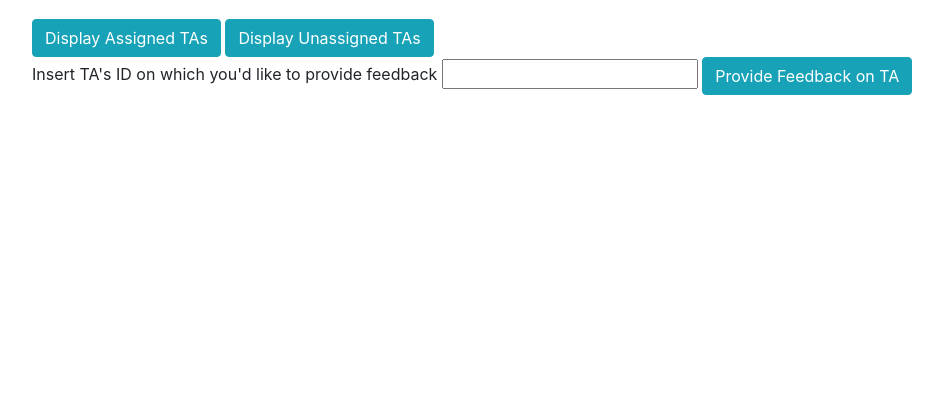
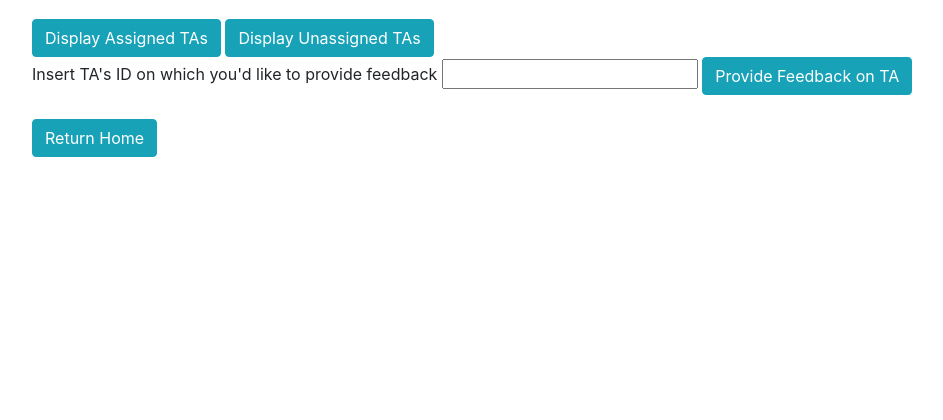
Before and after one commit to jasunbourne/cmsc389, a PHP site: page /faculty.php in a window 1280 px wide. Shown: the part 353-773 px from the top of the page, without its empty margins (53-996 px from the left). Run offline with PHP 8.4, Linux system fonts and the light colour scheme; some libraries are stand-ins or nearby versions.

Commit message:
back buttons for easier nav

```diff
--- a/Code/adminHome.php
+++ b/Code/adminHome.php
@@ -25,7 +25,8 @@ if (!isset($_POST['appButton']) and !isset($_POST['adminButton']) and !isset($_P
                     </div>
                     <div class="form-group">
                         <input type = "submit" class="btn btn-info" name="submitClass" value = "Assign TA's"/>
-                        <input type="submit" class="btn btn-info" name="viewApps" value="View TA Applications" formnovalidate/>
+                        <input type="submit" class="btn btn-info" name="viewApps" value="View TA Applications" formnovalidate/><br><br>
+                        <a class = "btn btn-info" href = "main.php"> Return Home </a>
                     </div>
                 </form>
             </div>
--- a/Code/applicantHome.php
+++ b/Code/applicantHome.php
@@ -77,8 +77,8 @@ $body = <<<BODY
     <h1>TA Application</h1>
     <a class="btn btn-primary" href="apply1.php">Apply/Edit Application</a>
     <a class="btn btn-primary" href="deleteApplication.php" onclick = "return confirm('Are you sure you want to remove your application?');">Remove Application</a>
-    <a class="btn btn-primary" href="applicantViewApplication.php">Review Application</a>
-
+    <a class="btn btn-primary" href="applicantViewApplication.php">Review Application</a> <br><br>
+    <a class = "btn btn-primary" href = "main.php"> Return Home </a>
 
 BODY;
 
--- a/Code/faculty.php
+++ b/Code/faculty.php
@@ -86,8 +86,9 @@ if (isset($_POST["provideFeedback"])) {
     <form action = "faculty.php" method = "post">
          <strong>$id</strong><br>
          <textarea rows="4" cols="50" name="feedback" maxlength = "400"></textarea>
-         <input type = "hidden" name = "taID" value = $id />
-         <input type = "submit" name = "submitFeedback" class = "btn btn-info" id = "submitFeedback" value = "Submit Feedback"/>
+         <input type = "hidden" name = "taID" value = $id /> <br>
+         <input type = "submit" name = "submitFeedback" class = "btn btn-info" id = "submitFeedback" value = "Submit Feedback"/> <br><br>
+         <a class = "btn btn-info" href = "main.php"> Return Home </a>
     </form>
 EOBODY;
 }
@@ -117,8 +118,8 @@ if (!isset($_POST["displayAssigned"]) and !isset($_POST["displayUnassigned"]) an
         <input type = "submit" name = "displayUnassigned" class="btn btn-info" id = "displayAssigned" value = "Display Unassigned TAs"/> <br>
 
         Insert TA's ID on which you'd like to provide feedback <input type = "text" name = "taID" id = "taName"/>
-        <input type = "submit" name = "provideFeedback" class="btn btn-info" id = "provideFeedback" value = "Provide Feedback on TA"/>
-
+        <input type = "submit" name = "provideFeedback" class="btn btn-info" id = "provideFeedback" value = "Provide Feedback on TA"/><br><br>
+        <a class = "btn btn-info" href = "main.php"> Return Home </a>
     </form>
 EOBODY;
 }
```
